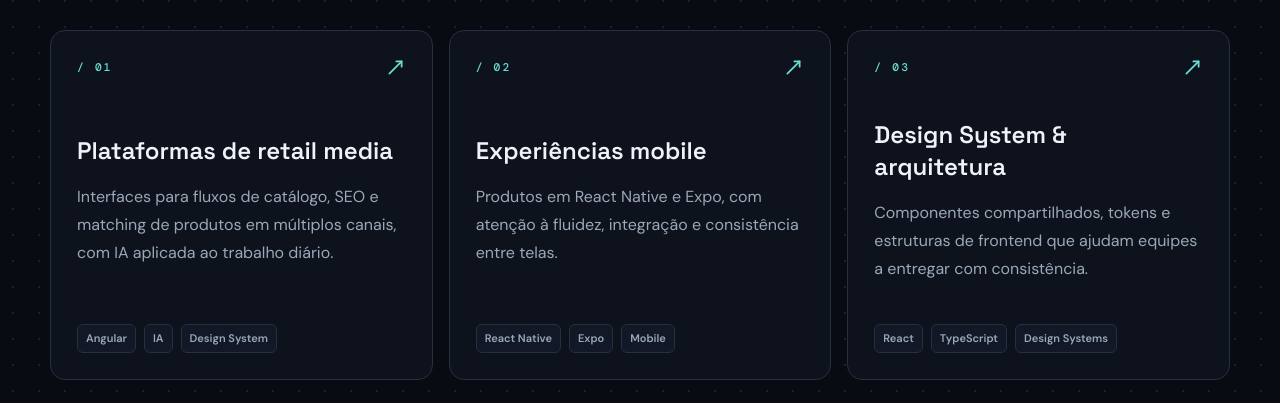
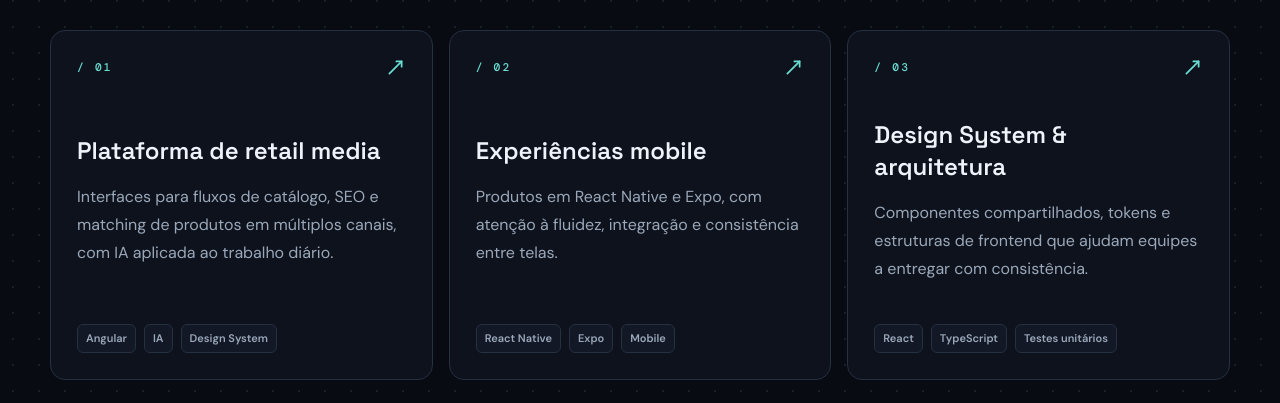
Before and after one commit to padilhavinicius/padilhavinicius.github.io, a React (Vite) app: page / in a window 1280 px wide. Shown: the part 4380-4783 px from the top of the page. Built offline with nearby package versions, Linux system fonts and the light colour scheme.

Commit message:
Update retail media title and unit testing tag

```diff
--- a/src/content.js
+++ b/src/content.js
@@ -56,9 +56,9 @@ export const content = {
     workTitle: 'Problemas que gosto de resolver.',
     workIntro: 'Algumas frentes que representam meu trabalho, da estratégia à implementação.',
     work: [
-      { number: '01', title: 'Plataformas de retail media', description: 'Interfaces para fluxos de catálogo, SEO e matching de produtos em múltiplos canais, com IA aplicada ao trabalho diário.', tags: ['Angular', 'IA', 'Design System'] },
+      { number: '01', title: 'Plataforma de retail media', description: 'Interfaces para fluxos de catálogo, SEO e matching de produtos em múltiplos canais, com IA aplicada ao trabalho diário.', tags: ['Angular', 'IA', 'Design System'] },
       { number: '02', title: 'Experiências mobile', description: 'Produtos em React Native e Expo, com atenção à fluidez, integração e consistência entre telas.', tags: ['React Native', 'Expo', 'Mobile'] },
-      { number: '03', title: 'Design System & arquitetura', description: 'Componentes compartilhados, tokens e estruturas de frontend que ajudam equipes a entregar com consistência.', tags: ['React', 'TypeScript', 'Design Systems'] },
+      { number: '03', title: 'Design System & arquitetura', description: 'Componentes compartilhados, tokens e estruturas de frontend que ajudam equipes a entregar com consistência.', tags: ['React', 'TypeScript', 'Testes unitários'] },
     ],
     contactKicker: '05 / CONTATO',
     contactTitle: 'Vamos construir algo novo juntos?',
@@ -120,9 +120,9 @@ export const content = {
     workTitle: 'Problems I like solving.',
     workIntro: 'A few areas that represent my work, from strategy to implementation.',
     work: [
-      { number: '01', title: 'Retail media platforms', description: 'Interfaces for catalog workflows, SEO, and cross-channel product matching, with AI applied to day-to-day development.', tags: ['Angular', 'AI', 'Design System'] },
+      { number: '01', title: 'Retail media platform', description: 'Interfaces for catalog workflows, SEO, and cross-channel product matching, with AI applied to day-to-day development.', tags: ['Angular', 'AI', 'Design System'] },
       { number: '02', title: 'Mobile experiences', description: 'Products built with React Native and Expo, designed for smooth interactions, integration, and consistency.', tags: ['React Native', 'Expo', 'Mobile'] },
-      { number: '03', title: 'Design System & architecture', description: 'Shared components, tokens, and frontend foundations that help teams ship consistently.', tags: ['React', 'TypeScript', 'Design Systems'] },
+      { number: '03', title: 'Design System & architecture', description: 'Shared components, tokens, and frontend foundations that help teams ship consistently.', tags: ['React', 'TypeScript', 'Unit tests'] },
     ],
     contactKicker: '05 / CONTACT',
     contactTitle: "Let's build something new together?",
```
